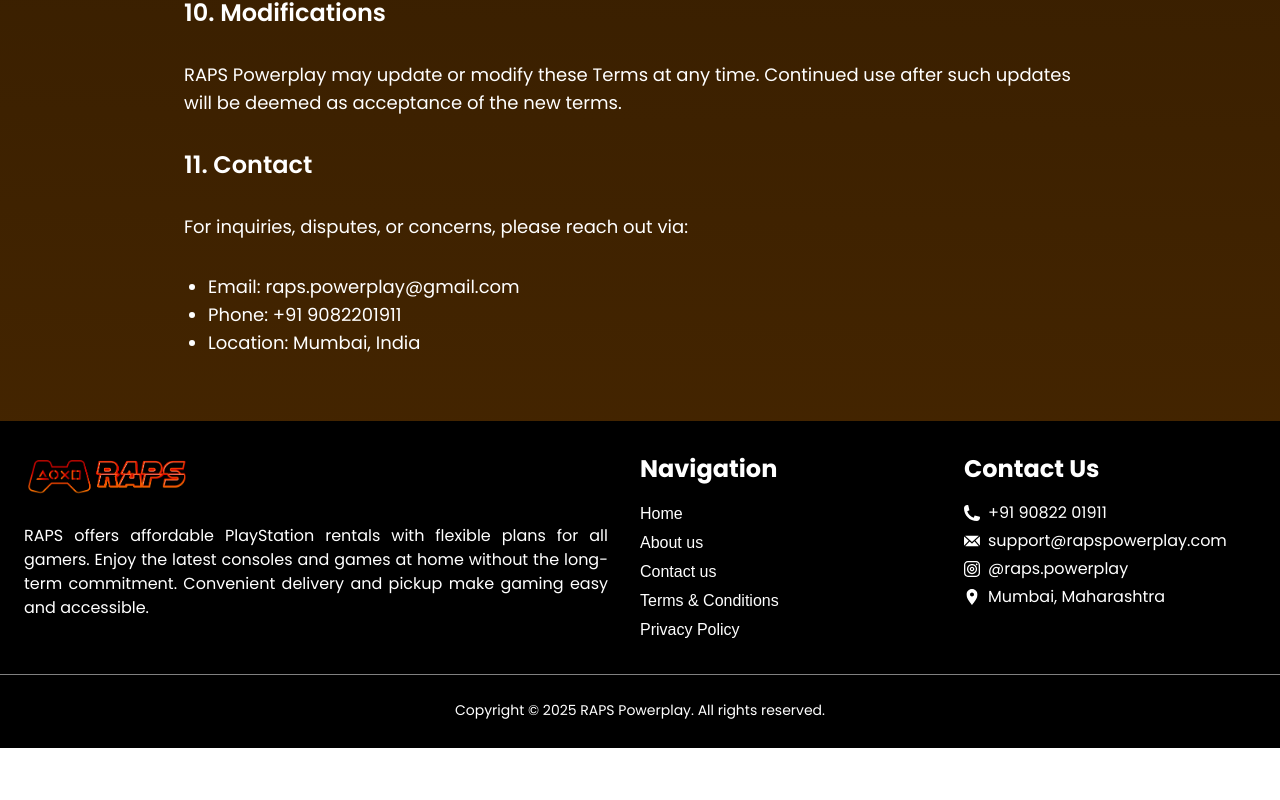
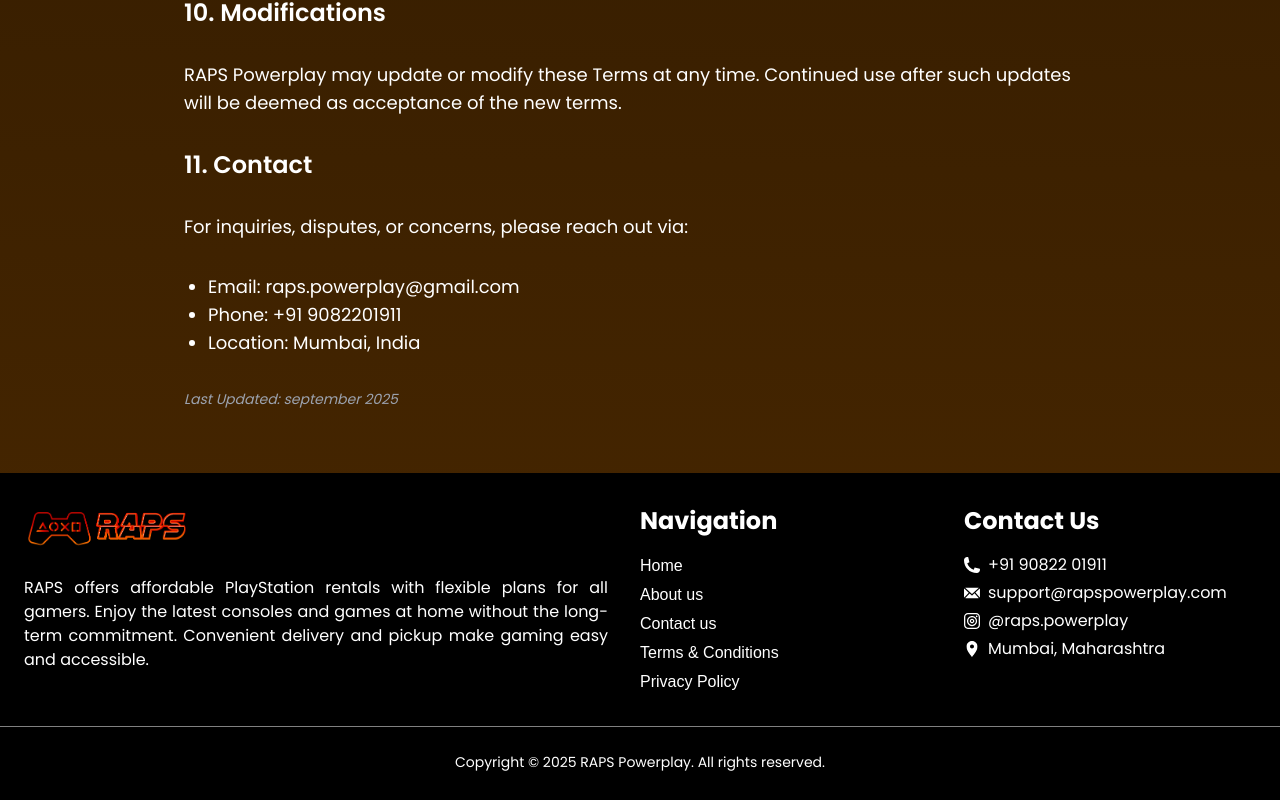
Before and after one commit to teaminsync/raps_powerplay, a React (Vite) app in the folder my-app/: page /terms in a window 1280 px wide. Shown: the part 2864-3664 px from the top of the page. Before the commit the page ends 3612 px from the top, so only its background shows below. Built offline with nearby package versions, Linux system fonts and the light colour scheme; no server answers.

Commit message:
Update Terms.jsx

```diff
--- a/my-app/src/pages/Terms.jsx
+++ b/my-app/src/pages/Terms.jsx
@@ -122,6 +122,9 @@
               <li>Phone: +91 9082201911</li>
               <li>Location: Mumbai, India</li>
             </ul>
+                <p className="text-sm italic text-gray-400">
+              Last Updated: september 2025
+            </p>
           </div>
         </motion.div>
       </div>
```
